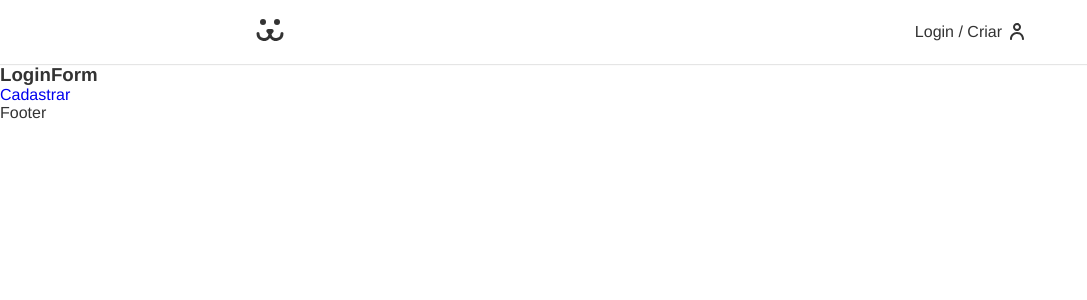
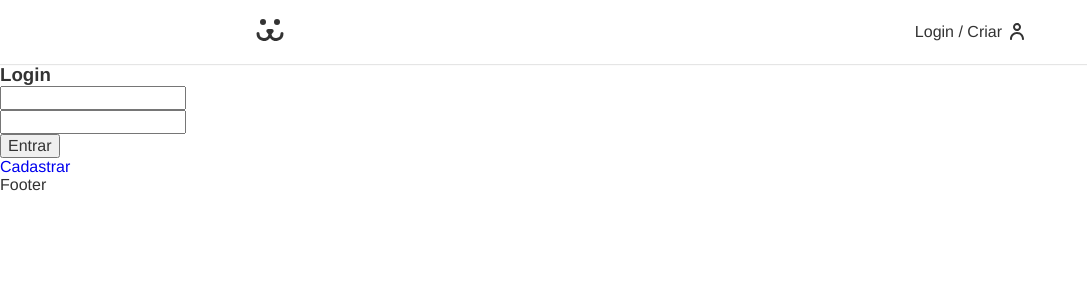
Before and after one commit to betokast/dogs, a React (Vite) app in the folder dogs/: page /login in a window 1280 px wide. Shown: the top 300 px of the page, without its empty margins (0-1087 px from the left). Built offline with nearby package versions, Linux system fonts and the light colour scheme.

Commit message:
Implementação inicial para o formulário de criação de perfil

```diff
--- a/dogs/src/Components/Login/LoginCreate.jsx
+++ b/dogs/src/Components/Login/LoginCreate.jsx
@@ -2,6 +2,6 @@ import React from 'react'
 
 export const LoginCreate = () => {
   return (
-    <div>LoginCreate</div>
+    <div>Página Criar Login</div>
   )
 }
--- a/dogs/src/Components/Login/LoginForm.jsx
+++ b/dogs/src/Components/Login/LoginForm.jsx
@@ -1,11 +1,43 @@
-import React from 'react'
-import { Link } from 'react-router-dom'
+import React from "react";
+import { Link } from "react-router-dom";
 
 export const LoginForm = () => {
+  const [userName, setUserName] = React.useState("");
+  const [password, setPassword] = React.useState("");
+
+  const handleSubmit = (event) => {
+    event.preventDefault();
+    fetch('https://dogsapi.origamid.dev/json/jwt-auth/v1/token', {
+      method: 'POST',
+      headers: {
+        'Content-Type': 'application/json'
+      },
+      body: JSON.stringify({userName, password}),
+    }).then((response) => {
+      console.log(response);
+      return response.json();
+    }).then((json) => {
+      console.log(json);
+    }) ;
+  }
+
   return (
-    <div>
-      <h3>LoginForm</h3>
+    <section>
+      <h3>Login</h3>
+      <form action="" onSubmit={handleSubmit}>
+        <input
+          type="text"
+          value={userName}
+          onChange={({ target }) => setUserName(target.value)}
+        />
+        <input
+          type="text"
+          value={password}
+          onChange={({ target }) => setPassword(target.value)}
+        />
+        <button>Entrar</button>
+      </form>
       <Link to="/login/criar">Cadastrar</Link>
-    </div>
-  )
-}
+    </section>
+  );
+};
```
